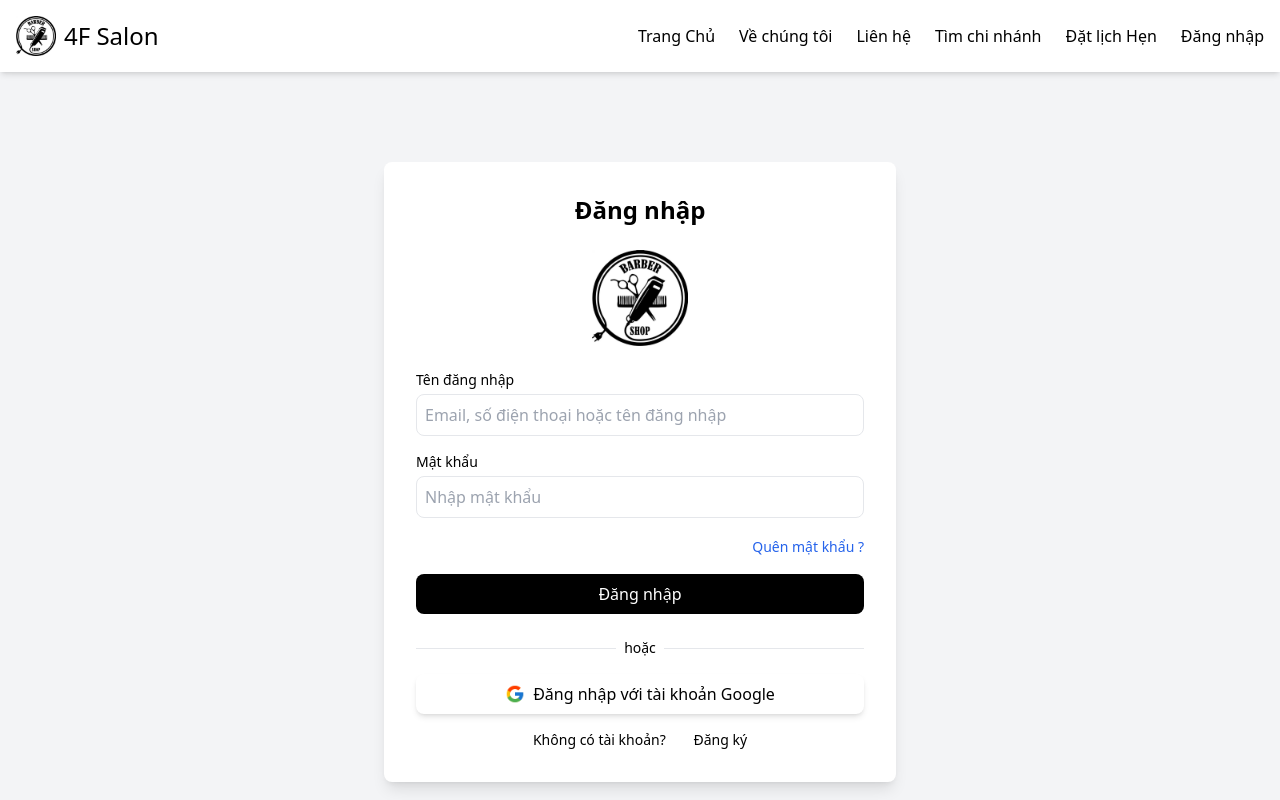
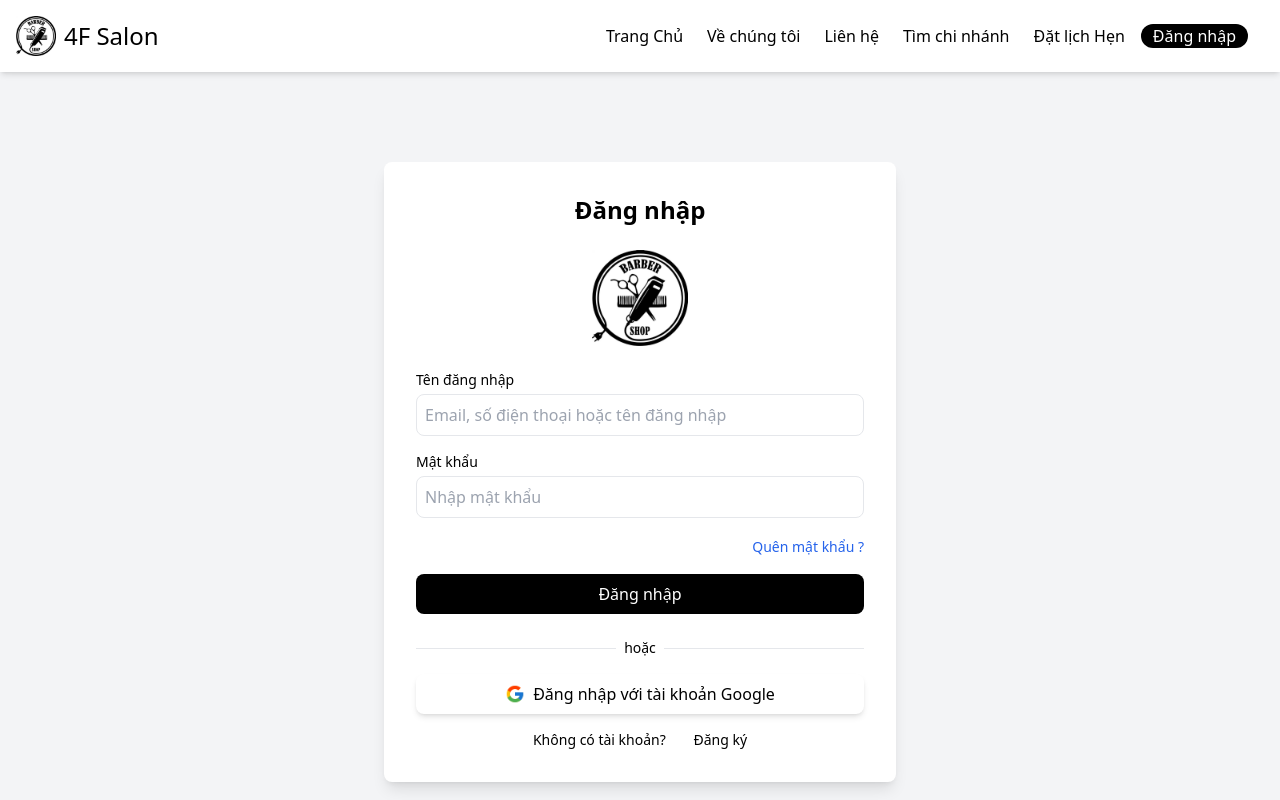
Before and after one commit to hungsinh2k4/4FSalon, a React (Vite) app in the folder Frontend/: page /login in a window 1280 px wide. Shown: the top 800 px of the page. Built offline with nearby package versions, Linux system fonts and the light colour scheme.

Commit message:
update navbar

```diff
--- a/Frontend/src/customer/api/user.ts
+++ b/Frontend/src/customer/api/user.ts
@@ -13,10 +13,7 @@ export const createUser = async (data: Partial<User>): Promise<User> => {
   return response.data;
 };
 
-export const updateUser = async (
-  id: number,
-  data: Partial<User>
-): Promise<User> => {
-  const response = await axiosInstance.patch(`api/users/${id}`, data);
+export const updateUser = async (data: Partial<User>): Promise<User> => {
+  const response = await axiosInstance.patch("api/users/profile", data);
   return response.data;
 };
--- a/Frontend/src/customer/components/Navbar.tsx
+++ b/Frontend/src/customer/components/Navbar.tsx
@@ -19,6 +19,8 @@ const Navbar: React.FC = () => {
   const handleLinkClick = () => {
     setIsOpen(false);
   };
+
+  console.log(user);
 
   return (
     <nav className="bg-white p-4 sticky top-0 left-0 shadow-md z-10">
@@ -51,7 +53,7 @@ const Navbar: React.FC = () => {
                 onClick={() => setIsOpen(!isOpen)}
               >
                 <img
-                  src={user.avatar || ""}
+                  src={user.avatar || "kannastare.png"}
                   alt="Avatar"
                   className="w-8 h-8 rounded-full"
                 />
@@ -84,7 +86,10 @@ const Navbar: React.FC = () => {
               )}
             </div>
           ) : (
-            <Link to="/login" className="nav-items">
+            <Link
+              to="/login"
+              className="bg-black text-white px-3 rounded-full hover:bg-gray-600 hover:text-white transition-colors duration-200 mx-4"
+            >
               Đăng nhập
             </Link>
           )}
--- a/Frontend/src/manager/utils/constants.ts
+++ b/Frontend/src/manager/utils/constants.ts
@@ -1,5 +1,5 @@
 // src/manager/utils/constants.ts
 //export const API_BASE_URL = 'https://fourfsalonserver.onrender.com'; // Thay thế bằng URL thực tế của bạn
 //export const API_BASE_URL = 'http://localhost:3000/'
-export const API_BASE_URL = 'https://repulsive-emily-vietnam-national-university-1d0f7e29.koyeb.app/'
+export const API_BASE_URL = "https://fourfsalonserver.onrender.com";
 // Các hằng số khác nếu cần
```
Also changed, not shown: Frontend/public/kannastare.png (added).
